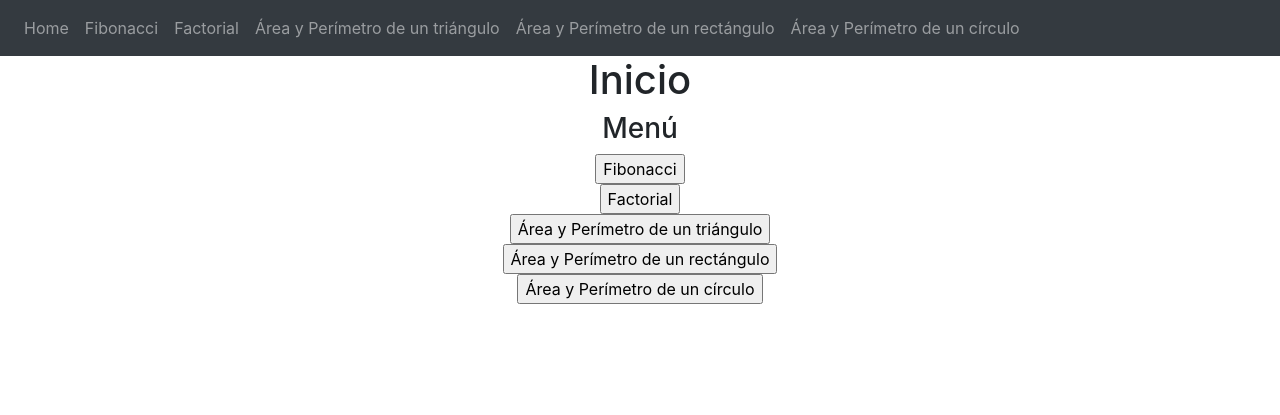
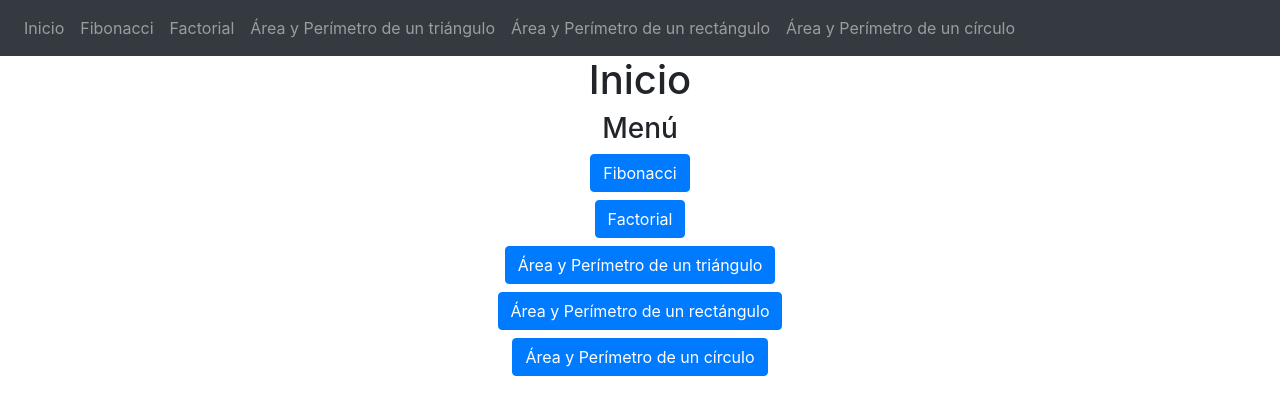
Before and after one commit to jeissongarciacano/WebappJG, a Flask app: page / in a window 1280 px wide. Shown: the top 415 px of the page. Run offline with Flask 2, Linux system fonts and the light colour scheme; some libraries are stand-ins or nearby versions.

Commit message:
make it better

```diff
--- a/website/templates/base.html
+++ b/website/templates/base.html
@@ -24,7 +24,7 @@
       </button>
       <div class="collapse navbar-collapse" id="navbar">
         <div class="navbar-nav">
-            <a class="nav-item nav-link" id="home" href="/">Home</a>
+            <a class="nav-item nav-link" id="home" href="/">Inicio</a>
             <a class="nav-item nav-link" id="Fibonacci" href="/Fibonacci">Fibonacci</a>
             <a class="nav-item nav-link" id="Factorial" href="/Factorial">Factorial</a>
             <a class="nav-item nav-link" id="APtriangulo" href="/APtriangulo">Área y Perímetro de un triángulo</a>
--- a/website/templates/home.html
+++ b/website/templates/home.html
@@ -6,19 +6,23 @@
 <div align="center">
     <h3>Menú</h3>
     <form action="/Fibonacci">
-        <input type="submit" value="Fibonacci" >
+        <input type="submit" value="Fibonacci" class="btn btn-primary" >
     </form>
+    <h4></h4>
     <form action="/Factorial">
-        <input type="submit" value="Factorial" >
+        <input type="submit" value="Factorial" class="btn btn-primary" >
     </form>
+    <h4></h4>
     <form action="/APtriangulo">
-        <input type="submit" value="Área y Perímetro de un triángulo" >
+        <input type="submit" value="Área y Perímetro de un triángulo" class="btn btn-primary">
     </form>
+    <h4></h4>
     <form action="/APrectangulo">
-        <input type="submit" value="Área y Perímetro de un rectángulo" >
+        <input type="submit" value="Área y Perímetro de un rectángulo" class="btn btn-primary">
     </form>
+    <h4></h4>
     <form action="/APcirculo">
-        <input type="submit" value="Área y Perímetro de un círculo" >
+        <input type="submit" value="Área y Perímetro de un círculo" class="btn btn-primary">
     </form>
 </div>
 {% endblock %}
```
